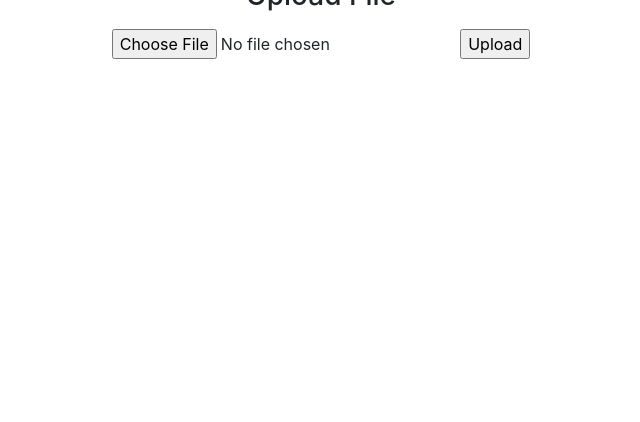
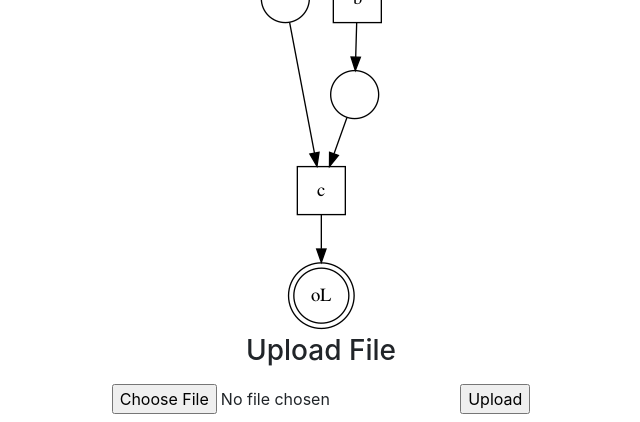
Before and after one commit to Haichq/processMining, a Flask app: page /image/1 in a window 1280 px wide. Shown: the part 468-890 px from the top of the page, without its empty margins (319-959 px from the left). Before the commit the page ends 527 px from the top, so only its background shows below. Run offline with Flask 2, Linux system fonts and the light colour scheme; parts of the project's set-up code (start-up, migrations or seed data) failed here and were passed over; some libraries are stand-ins or nearby versions.

Commit message:
upload port

```diff
--- a/templates/index.html
+++ b/templates/index.html
@@ -65,7 +65,7 @@
     <h6>Do not forget to click "UPLOAD" button to show the result!</h6>
     <h3>{{ utc_dt }}</h3>
  {% if image %}
-    <div align="center"><img src={{ image }} /></div>
+    <div align="center"><img src="/ports/9012/static/somefile.png" /></div>
     {% endif %}
  <form method=post enctype=multipart/form-data action="/ports/9012/upload">
  <!-- <form method=post enctype=multipart/form-data"> -->
```
